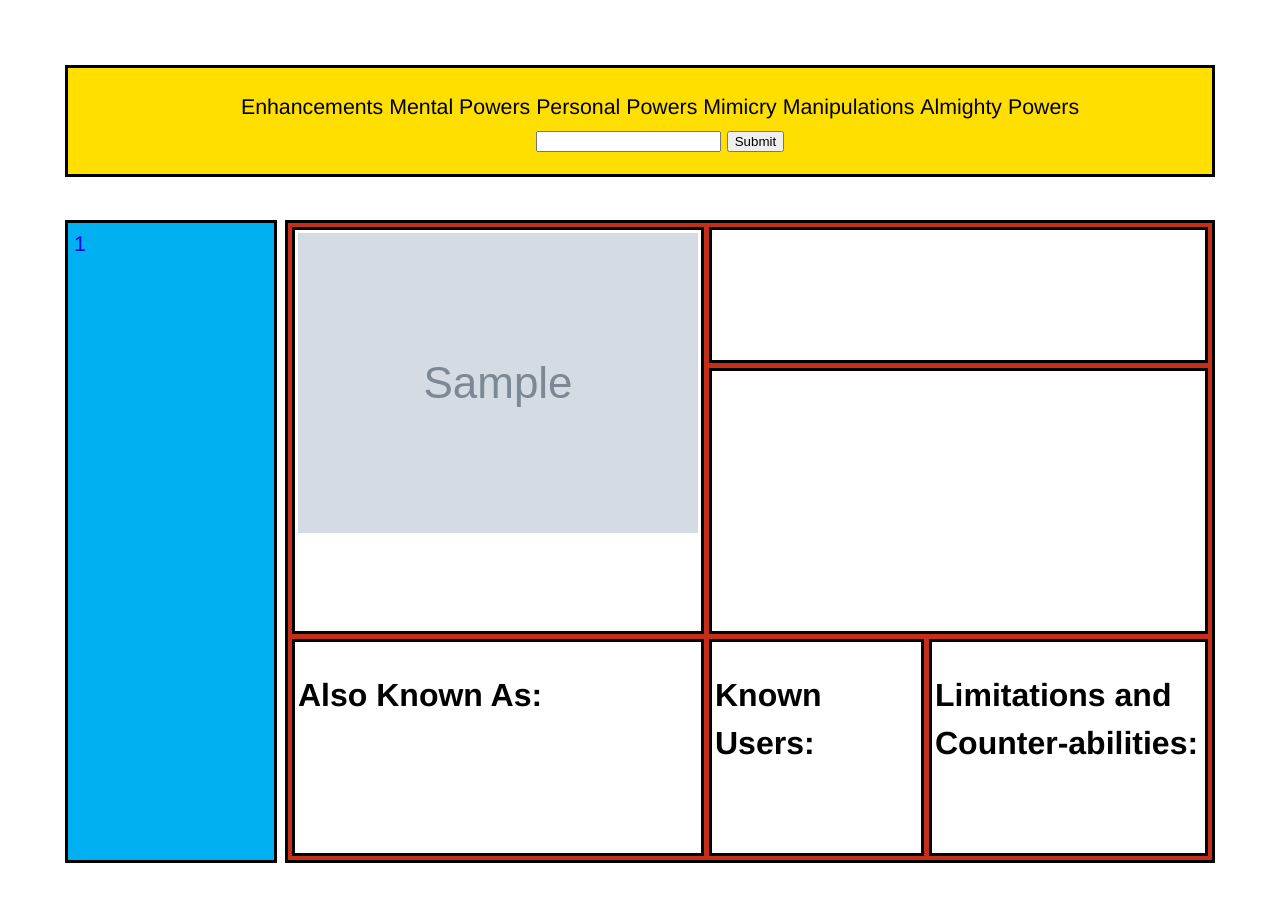
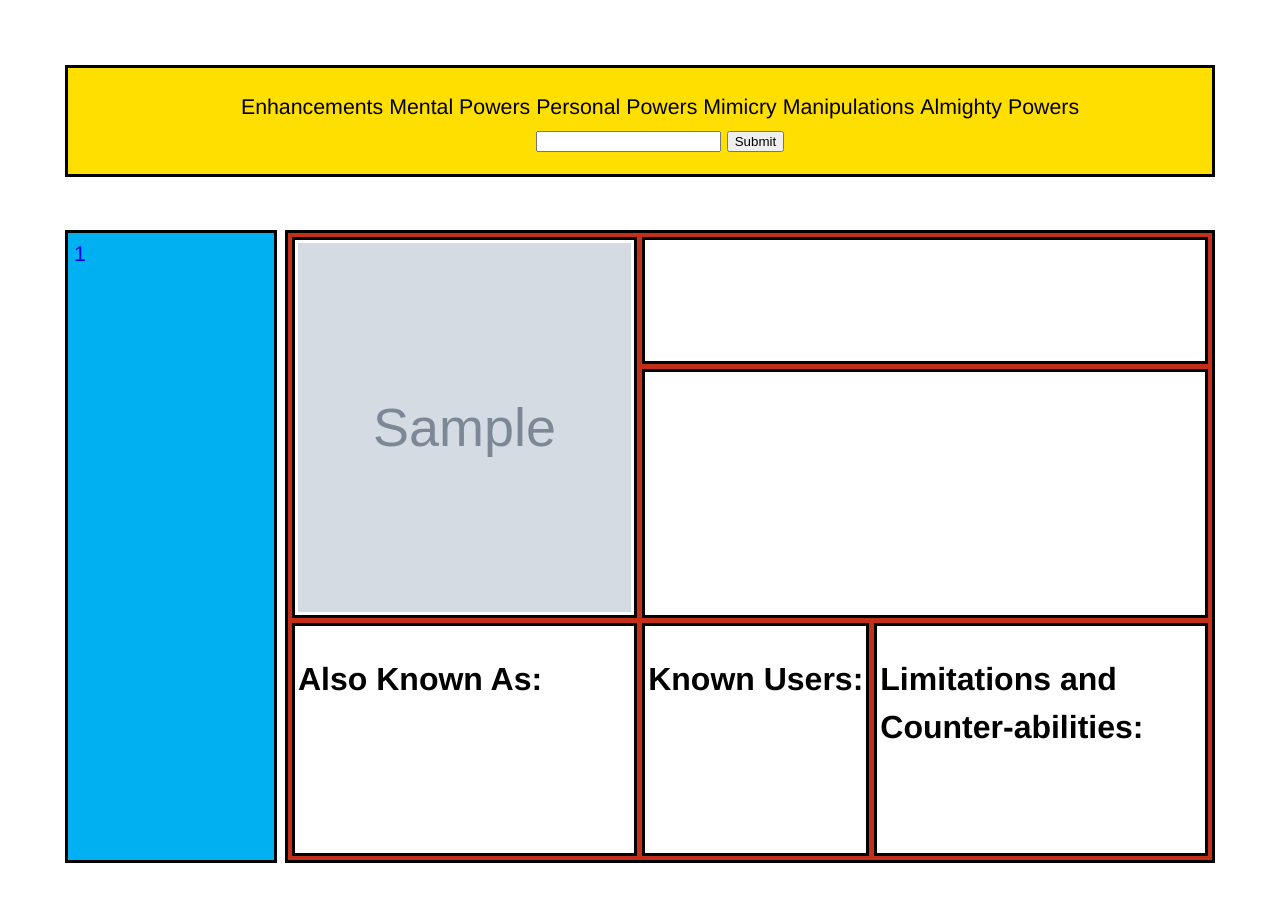
Before and after one commit to ogre-tab/cs483web-project, a Flask app: page /power/1 in a window 1280 px wide. Shown: the top 903 px of the page. Run offline with Flask 2, Linux system fonts and the light colour scheme; grey boxes marked "Sample" are stand-in pictures; a database or web service that is not in the repository returns one stand-in record (values such as "Sample title"); data that the repository does not hold is empty; parts of the project's set-up code (start-up, migrations or seed data) failed here and were passed over.

Commit message:
Update power_div.html
Makes the images easier to see.

```diff
--- a/webUI/templates/power_div.html
+++ b/webUI/templates/power_div.html
@@ -1,4 +1,4 @@
-<div class="picture"><img src ="{{power_pic}}" alt="There should be a picture here"></div>
+<div class="picture"><img src ="{{power_pic}}" alt="There should be a picture here" style="width:100%; height:100%;"></div>
 
 <div class="power"><h1>{{power.name|safe}}</h1></div>
 <div class="description">
```
